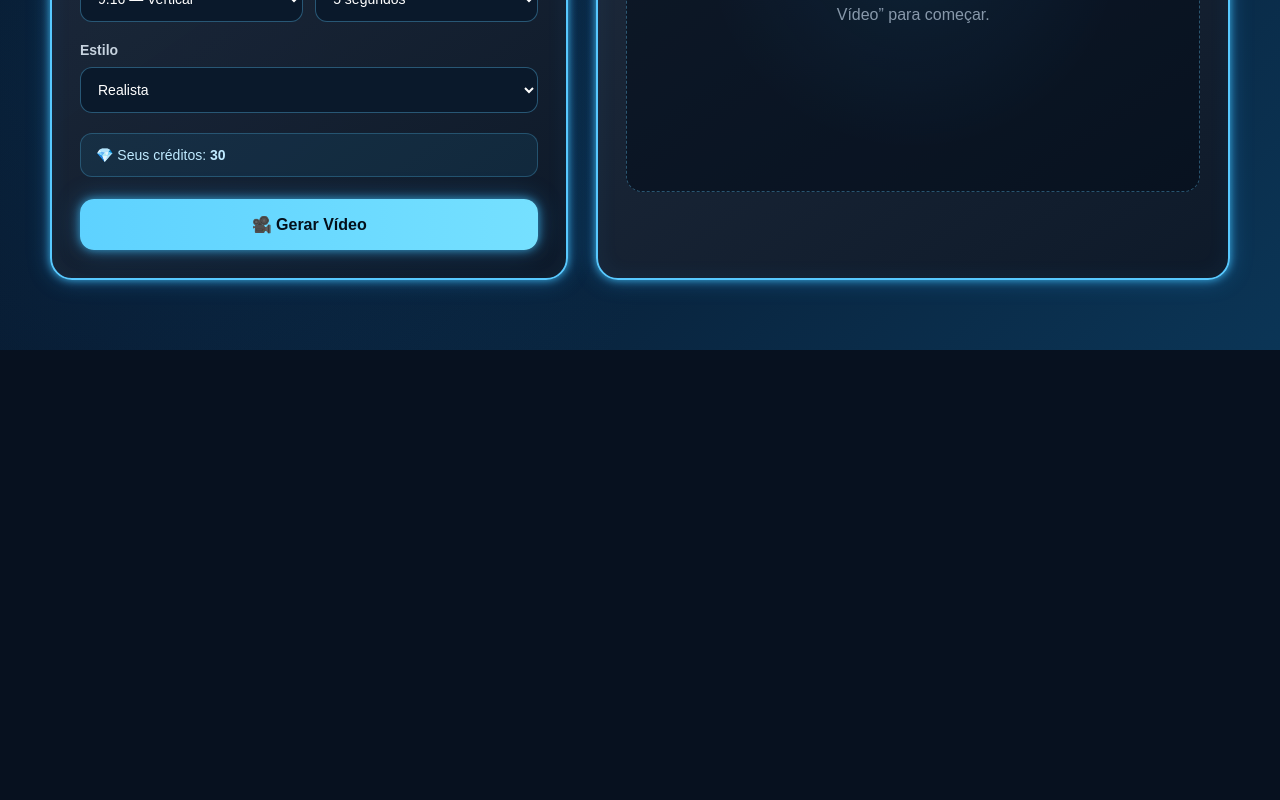
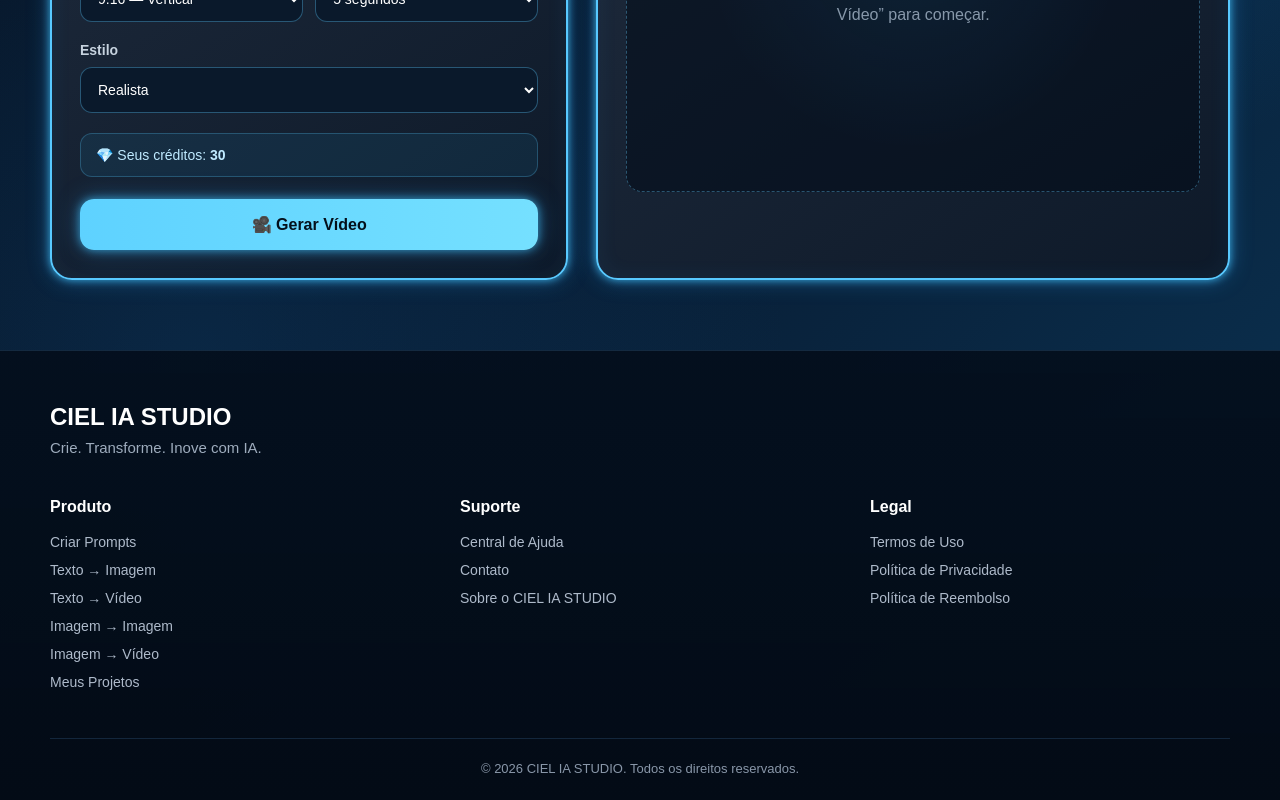
Before and after one commit to Ciel-dias/ciel-ia-studio, a Next.js app: page /texto-video in a window 1280 px wide. Shown: the part 651-1451 px from the top of the page. Before the commit the page ends 1001 px from the top, so only its background shows below. Built offline with nearby package versions, Linux system fonts and the light colour scheme.

Commit message:
Update page.tsx
Texto para vídeo

```diff
--- a/src/app/texto-video/page.tsx
+++ b/src/app/texto-video/page.tsx
@@ -322,6 +322,73 @@
           }
         }
 
+        /* RODAPÉ */
+
+        .footer {
+          border-top: 1px solid rgba(100, 180, 255, 0.18);
+          background:
+            linear-gradient(
+              180deg,
+              rgba(4, 15, 29, 0.96),
+              rgba(3, 11, 22, 1)
+            );
+          padding: 52px 42px 24px;
+        }
+
+        .footer-inner {
+          width: min(1180px, 100%);
+          margin: 0 auto;
+        }
+
+        .footer-brand {
+          margin-bottom: 42px;
+        }
+
+        .footer-brand h2 {
+          margin: 0 0 8px;
+          font-size: 24px;
+        }
+
+        .footer-brand p {
+          margin: 0;
+          color: #9eacbd;
+          font-size: 15px;
+        }
+
+        .footer-columns {
+          display: grid;
+          grid-template-columns: repeat(3, 1fr);
+          gap: 50px;
+        }
+
+        .footer-column h3 {
+          margin: 0 0 18px;
+          font-size: 16px;
+        }
+
+        .footer-column a {
+          display: block;
+          width: fit-content;
+          margin-bottom: 12px;
+          color: #aebaca;
+          text-decoration: none;
+          font-size: 14px;
+          transition: color 0.2s ease;
+        }
+
+        .footer-column a:hover {
+          color: #68d2ff;
+        }
+
+        .footer-bottom {
+          margin-top: 36px;
+          padding-top: 22px;
+          border-top: 1px solid rgba(100, 180, 255, 0.16);
+          text-align: center;
+          color: #8997a9;
+          font-size: 13px;
+        }
+
         @media (max-width: 850px) {
           .topbar {
             padding: 0 22px;
@@ -336,10 +403,11 @@
           }
         }
 
-        @media (max-width: 520px) {
+        @media (max-width: 650px) {
           .topbar {
             min-height: 68px;
-            padding: 0 15px;
+            padding: 0 16px;
+            gap: 12px;
           }
 
           .brand-name {
@@ -351,7 +419,7 @@
           }
 
           .content {
-            width: min(100% - 28px, 430px);
+            width: min(430px, calc(100% - 28px));
             padding-top: 38px;
           }
 
@@ -368,6 +436,32 @@
             min-height: 320px;
           }
 
+          .footer {
+            padding: 42px 24px 22px;
+          }
+
+          .footer-columns {
+            grid-template-columns: 1fr;
+            gap: 30px;
+          }
+        }
+
+        @media (max-width: 430px) {
+          .topbar {
+            flex-wrap: wrap;
+            justify-content: center;
+            padding: 14px 10px;
+          }
+
+          .brand {
+            width: 100%;
+            justify-content: center;
+          }
+
+          .back {
+            margin-top: 4px;
+          }
+
           .title-area h1 {
             font-size: 34px;
           }
@@ -379,6 +473,9 @@
       `}</style>
 
       <main className="page">
+
+        {/* CABEÇALHO */}
+
         <header className="topbar">
           <div className="brand">
             <span className="brand-icon">✨</span>
@@ -393,7 +490,10 @@
           </Link>
         </header>
 
+        {/* CONTEÚDO */}
+
         <section className="content">
+
           <div className="title-area">
             <h1>Texto → Vídeo</h1>
 
@@ -406,7 +506,9 @@
           <div className="workspace">
 
             {/* PAINEL DE CRIAÇÃO */}
+
             <section className="panel">
+
               <h2>🎥 Criar vídeo</h2>
 
               <label className="label">
@@ -504,10 +606,13 @@
                   ? "🎥 Preparando..."
                   : "🎥 Gerar Vídeo"}
               </button>
+
             </section>
 
             {/* RESULTADO */}
+
             <section className="panel">
+
               <h2>🎬 Resultado</h2>
 
               <div
@@ -516,6 +621,7 @@
                 }`}
               >
                 <div>
+
                   <div className="preview-icon">
                     {loading ? "🎥" : "🎬"}
                   </div>
@@ -530,12 +636,112 @@
                     Escreva um prompt ao lado e clique em
                     “Gerar Vídeo” para começar.
                   </p>
+
                 </div>
               </div>
+
             </section>
 
           </div>
+
         </section>
+
+        {/* RODAPÉ */}
+
+        <footer className="footer">
+          <div className="footer-inner">
+
+            <div className="footer-brand">
+              <h2>CIEL IA STUDIO</h2>
+
+              <p>
+                Crie. Transforme. Inove com IA.
+              </p>
+            </div>
+
+            <div className="footer-columns">
+
+              {/* PRODUTO */}
+
+              <div className="footer-column">
+
+                <h3>Produto</h3>
+
+                <Link href="/criar-prompts">
+                  Criar Prompts
+                </Link>
+
+                <Link href="/texto-imagem">
+                  Texto → Imagem
+                </Link>
+
+                <Link href="/texto-video">
+                  Texto → Vídeo
+                </Link>
+
+                <Link href="/imagem-imagem">
+                  Imagem → Imagem
+                </Link>
+
+                <Link href="/imagem-video">
+                  Imagem → Vídeo
+                </Link>
+
+                <Link href="/projetos">
+                  Meus Projetos
+                </Link>
+
+              </div>
+
+              {/* SUPORTE */}
+
+              <div className="footer-column">
+
+                <h3>Suporte</h3>
+
+                <Link href="/ajuda">
+                  Central de Ajuda
+                </Link>
+
+                <Link href="/contato">
+                  Contato
+                </Link>
+
+                <Link href="/sobre">
+                  Sobre o CIEL IA STUDIO
+                </Link>
+
+              </div>
+
+              {/* LEGAL */}
+
+              <div className="footer-column">
+
+                <h3>Legal</h3>
+
+                <Link href="/termos">
+                  Termos de Uso
+                </Link>
+
+                <Link href="/privacidade">
+                  Política de Privacidade
+                </Link>
+
+                <Link href="/reembolso">
+                  Política de Reembolso
+                </Link>
+
+              </div>
+
+            </div>
+
+            <div className="footer-bottom">
+              © 2026 CIEL IA STUDIO. Todos os direitos reservados.
+            </div>
+
+          </div>
+        </footer>
+
       </main>
     </>
   );
```
